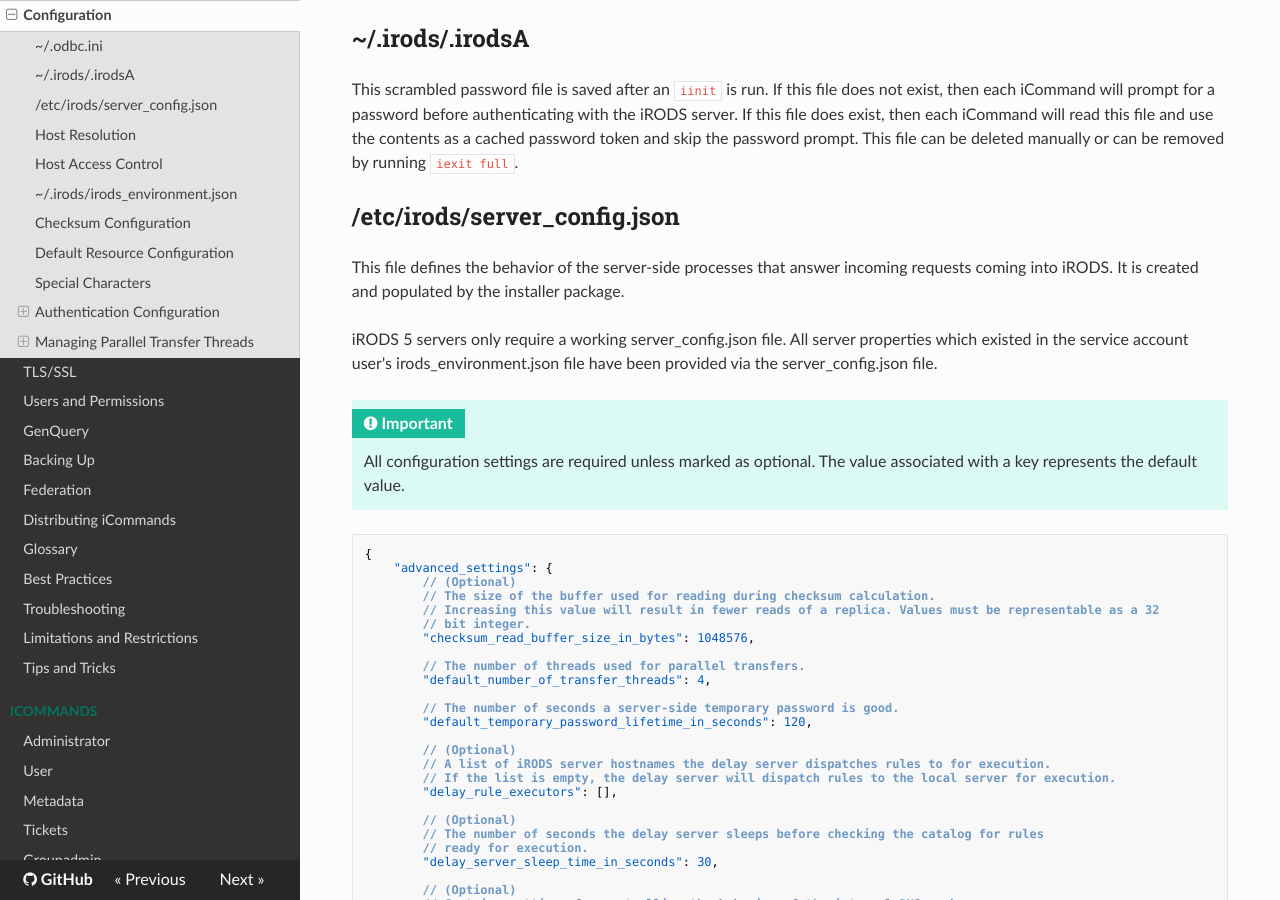
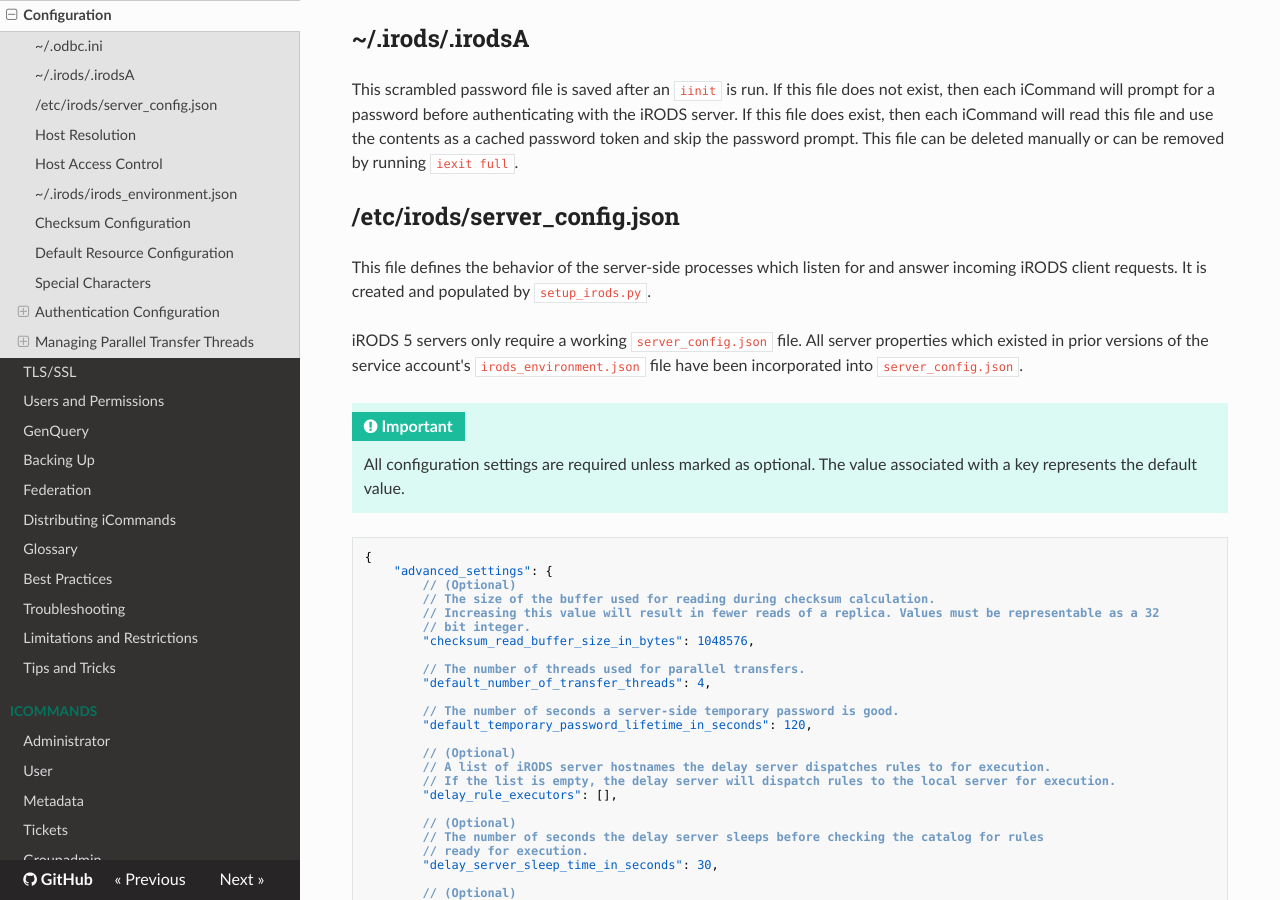
Before and after one commit to irods/irods_docs, an MkDocs documentation site: the page built from docs/system_overview/configuration.md, in a window 1280 px wide and 900 px high, scrolled down 301 px. Built offline with MkDocs 1.6.1, drawn with Linux system fonts in a browser that asks for light colours; nearby versions of some CDN libraries; some of the changed text lies outside the part shown.

Commit message:
squash w/ [irods/irods 8012] Document new server_config.json properties taken from service account client environment.

```diff
--- a/docs/system_overview/configuration.md
+++ b/docs/system_overview/configuration.md
@@ -12,9 +12,9 @@ This scrambled password file is saved after an `iinit` is run. If this file does
 
 ## /etc/irods/server_config.json
 
-This file defines the behavior of the server-side processes that answer incoming requests coming into iRODS. It is created and populated by the installer package.
+This file defines the behavior of the server-side processes which listen for and answer incoming iRODS client requests. It is created and populated by `setup_irods.py`.
 
-iRODS 5 servers only require a working server_config.json file. All server properties which existed in the service account user's irods_environment.json file have been provided via the server_config.json file.
+iRODS 5 servers only require a working `server_config.json` file. All server properties which existed in prior versions of the service account's `irods_environment.json` file have been incorporated into `server_config.json`.
 
 !!! IMPORTANT
     All configuration settings are required unless marked as optional. The value associated with a key represents the default value.
@@ -457,8 +457,7 @@ iRODS 5 servers only require a working server_config.json file. All server prope
     "tcp_keepalive_time_in_seconds": -1,
 
     // (Optional)
-    // Defines client-side TLS configurations. Although the "tls_client" object itself is optional,
-    // all sub-properties are required if "tls_client" is defined.
+    // Defines client-side TLS configurations.
     "tls_client": {
         // (Optional)
         // Location of a file of trusted CA certificates in PEM format.
```
Also changed, not shown: other parts of docs/system_overview/configuration.md (+1 -1 lines).
